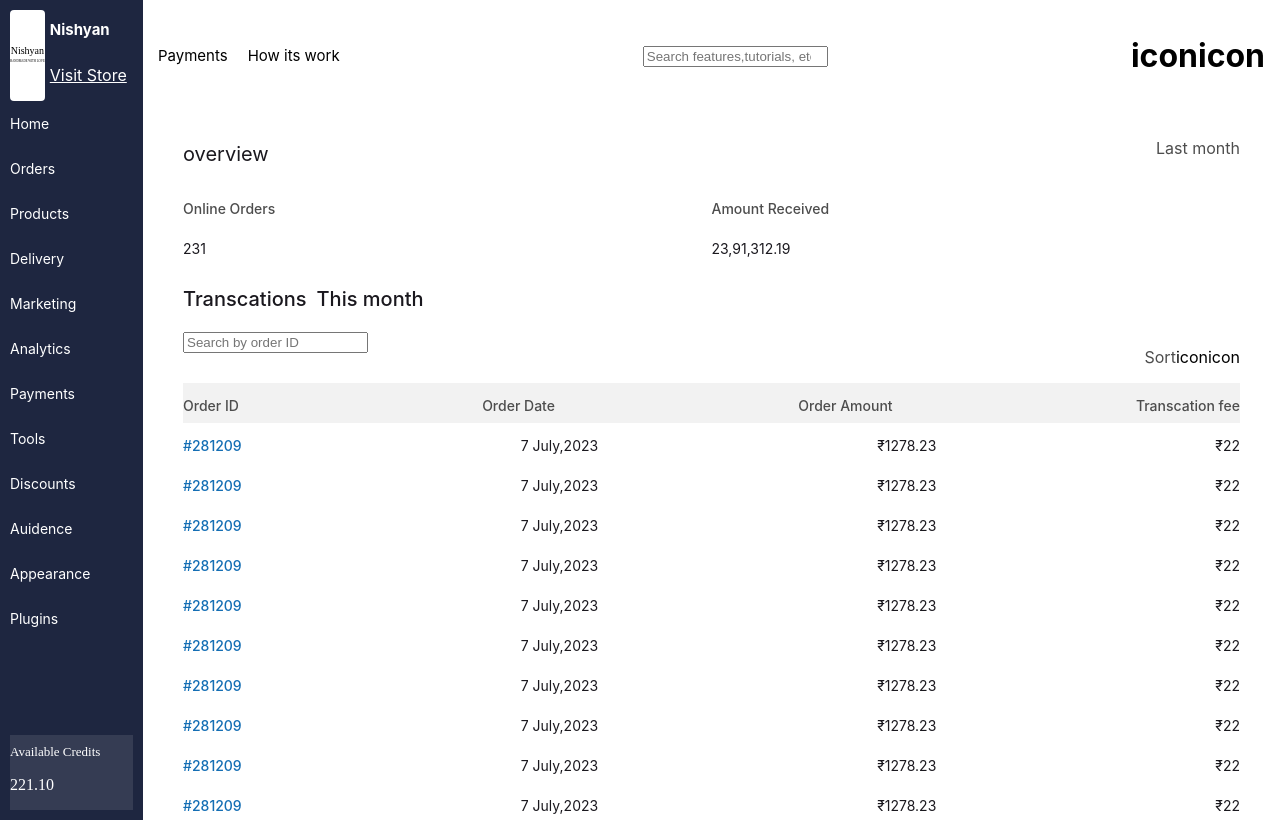
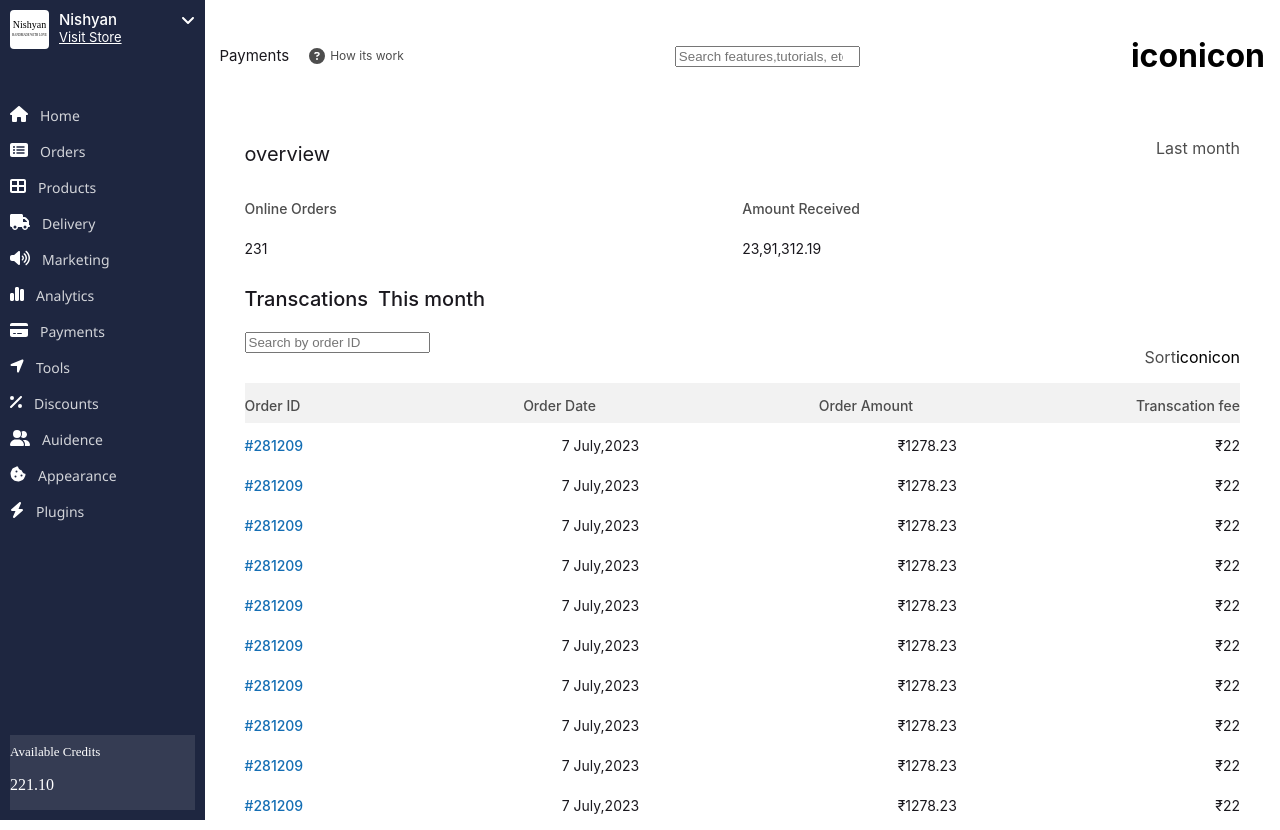
Before and after one commit to Hariprasad81189/PaymentDashboard, a React (Create React App) app: page / in a window 1280 px wide. Built offline with nearby package versions, Linux system fonts and the light colour scheme.

Commit message:
Made changes

```diff
--- a/package.json
+++ b/package.json
@@ -3,6 +3,11 @@
   "version": "0.1.0",
   "private": true,
   "dependencies": {
+    "@fortawesome/fontawesome-svg-core": "^6.5.1",
+    "@fortawesome/free-brands-svg-icons": "^6.5.1",
+    "@fortawesome/free-regular-svg-icons": "^6.5.1",
+    "@fortawesome/free-solid-svg-icons": "^6.5.1",
+    "@fortawesome/react-fontawesome": "^0.2.0",
     "@testing-library/jest-dom": "^5.17.0",
     "@testing-library/react": "^13.4.0",
     "@testing-library/user-event": "^13.5.0",
--- a/src/components/PaymentDashboard/PaymentDashboard.css
+++ b/src/components/PaymentDashboard/PaymentDashboard.css
@@ -2,36 +2,48 @@
     background-size:auto;
     display: flex;
     flex-direction: row;
-    height:100vh;
+    height: 100vh;
     width:100vw;
 
 
 }
 .name {
     color: red;
+    margin-block-start: 0px !important;
+    margin-block-end: 0px !important;
 }
 .navbar{
     background-color:#1E2640;
     background-size:cover;
     padding :10px;
     height: 100%;
-    width:10%;
+    width:15vw;
     display: flex;
     flex-direction: column;
     justify-content: space-between;
 
 }
 
+.navbar-top-con {
+    height: 80%;
+
+}
+
 .image-name-container{
-
+    height: 15%;
     display: flex;
     flex-direction: row;
+    justify-content: space-between;
+}
 
+.image-name-left {
+    display: flex;
+    flex: row;
 }
 .image-container{
     background-size: cover;
-    /* width:39px;
-    height:39px; */
+    width:39px;
+    height:39px;
     border-radius:4px;
     background-color: #FFFFFF;
     color:black;
@@ -50,6 +62,7 @@
 .name-container{
     display: flex;
     flex-direction: column;
+    margin-left: 5px;
     /* height: 39px;
     width: 39px; */
 
@@ -58,19 +71,26 @@
 
 .name{
     color: #FFFFFF;
-    font:500;
+    font-weight:500;
     font-size: 15px;
 
 }
 .visit-store{
+    font-size: 13px;
+    font-weight: 400;
+    line-height: 16px;
     text-decoration:underline;
     color: #FFFFFF;
+    margin-block-start: 0px !important;
+    margin-block-end: 0px !important;
 }
 .down-arrow-icon{
     color: black;
 }
 
 .nav-items{
+    height: 85%;
+    overflow-y: auto;
     display: flex;
     flex-direction: column;
 }
@@ -78,14 +98,20 @@
     display: flex;
     flex-direction: row;
     padding:8px,16px,8px,16px;
+    height: 36px;
+    padding: 8px, 16px, 8px, 16px;
+    border-radius: 4px;
+
 }
 .nav-item-heading{
     color: #FFFFFF;
     font-size: 14px;
-    font: 500;
-    font:inter;
-
-
+    font-weight: 500;
+    font-family: Segoe UI;
+    margin-block-start: 0px !important;
+    margin-block-end: 0px !important;
+    margin-left: 12px;
+    opacity: 80%;
 }
 .amount-container{
     background-color:  #353C53 !important;
@@ -123,7 +149,7 @@
 
 .payment-details{
     background-size: cover;
-    width:90vw;
+    width:85vw;
     height: 100%;
     padding: 15px;
     overflow-y: auto;
@@ -147,12 +173,25 @@
     font-size: 15px;
     font-weight: 400;
     margin-right:20px;
+    color: #1A181E;
+}
 
+/* .horizon-nav-two {
+    position: relative;
 }
+
+.input1 {
+    position: absolute;
+}
+
+.search-icon {
+    position: absolute;
+} */
 .payment-tag{
-    font-size: 15px;
+    font-size: 12px;
     font-weight: 400;
-
+    margin-left: 5px;
+    color: #4D4D4D;
 }
 
 .horizon-nav-three{
--- a/src/components/PaymentDashboard/PaymentDashboard.js
+++ b/src/components/PaymentDashboard/PaymentDashboard.js
@@ -1,85 +1,87 @@
-// import {FontAwesomeIcon} from '@fortawesome/react-fontawesome'
+import { FontAwesomeIcon } from '@fortawesome/react-fontawesome'
+import { faEnvelope, faAngleDown, faBolt, faCircleQuestion, faMagnifyingGlass, faCookieBite, faUserFriends, faHouse, faRectangleList, faTableCellsLarge, faTruck, faVolumeHigh, faChartSimple, faCreditCard, faLocationArrow, faPercentage,    } from '@fortawesome/free-solid-svg-icons'
+
 import './PaymentDashboard.css'
 const PaymentDashboard =() =>{
     return(
         <div className='bg-container'>
 
             <div className="navbar">
-                <div>
+                <div className='navbar-top-con'>
                     <div className='image-name-container'>
+                        <div className='image-name-left'>
                         <div className='image-container'>
                             Nishyan
                             <p className='name-tag'>HANDMADE WITH LOVE</p>
                         </div>
                         <div className='name-container'>
-                            <h1 className='name'>Nishyan</h1>
+                            <p className='name'>Nishyan</p>
                             <p className='visit-store'>Visit Store</p>
                         </div>
-
-                        <div >
-                        {/* <i class="fa-solid fa-angle-down"></i> */}
-
+                        </div>
+                        <div>
+                            <FontAwesomeIcon color='#ffffff' icon={faAngleDown} />
                         </div>
                     </div>
 
                     <div className='nav-items'>
                         <div className='icon-name-container'>
-                        {/* <FontAwesomeIcon icon="fa-solid fa-house" /> */}
+                        <FontAwesomeIcon color='#ffffff' icon={faHouse} />
                         <p className='nav-item-heading'>Home</p>
                         </div>
 
                         <div className='icon-name-container'>
-                        {/* <FontAwesomeIcon icon="fa-solid fa-house" /> */}
+                        <FontAwesomeIcon color='#ffffff' icon={faRectangleList} />
                         <p className='nav-item-heading'>Orders</p>
                         </div>
 
                         <div className='icon-name-container'>
-                        {/* <FontAwesomeIcon icon="fa-solid fa-house" /> */}
+                        <FontAwesomeIcon color='#ffffff' icon={faTableCellsLarge} />
                         <p className='nav-item-heading'>Products</p>
                         </div>
 
                         <div className='icon-name-container'>
-                        {/* <FontAwesomeIcon icon="fa-solid fa-house" /> */}
+                        <FontAwesomeIcon color='#ffffff' icon={faTruck} />
                         <p className='nav-item-heading'>Delivery</p>
                         </div>
 
                         <div className='icon-name-container'>
-                        {/* <FontAwesomeIcon icon="fa-solid fa-house" /> */}
+                        <FontAwesomeIcon color='#ffffff' icon={faVolumeHigh} />
                         <p className='nav-item-heading'>Marketing</p>
                         </div>
 
                         <div className='icon-name-container'>
-                        {/* <FontAwesomeIcon icon="fa-solid fa-house" /> */}
+                        <FontAwesomeIcon color='#ffffff' icon={faChartSimple} />
                         <p className='nav-item-heading'>Analytics</p>
                         </div>
 
                         <div className='icon-name-container'>
-                        {/* <FontAwesomeIcon icon="fa-solid fa-house" /> */}
+                        <FontAwesomeIcon color='#ffffff' icon={faCreditCard} />
                         <p className='nav-item-heading'>Payments</p>
                         </div>
 
                         <div className='icon-name-container'>
-                        {/* <FontAwesomeIcon icon="fa-solid fa-house" /> */}
+                        <FontAwesomeIcon color='#ffffff' icon={faLocationArrow} />
                         <p className='nav-item-heading'>Tools</p>
                         </div>
 
                         <div className='icon-name-container'>
-                        {/* <FontAwesomeIcon icon="fa-solid fa-house" /> */}
+                        <FontAwesomeIcon color='#ffffff' icon={faPercentage} />
                         <p className='nav-item-heading'>Discounts</p>
                         </div>
 
                         <div className='icon-name-container'>
-                        {/* <FontAwesomeIcon icon="fa-solid fa-house" /> */}
+                        <FontAwesomeIcon color='#ffffff' icon={faUserFriends} />
                         <p className='nav-item-heading'>Auidence</p>
                         </div>
 
                         <div className='icon-name-container'>
-                        {/* <FontAwesomeIcon icon="fa-solid fa-house" /> */}
+                        <FontAwesomeIcon color='#ffffff' icon={faCookieBite} />
                         <p className='nav-item-heading'>Appearance</p>
                         </div>
 
                         <div className='icon-name-container'>
-                        {/* <FontAwesomeIcon icon="fa-solid fa-house" /> */}
+                        <FontAwesomeIcon color='#ffffff' icon={faBolt} />
                         <p className='nav-item-heading'>Plugins</p>
                         </div>
 
@@ -107,10 +109,14 @@ const PaymentDashboard =() =>{
                 <div className='horizon-nav'>
                     <div className='horizon-nav-one'>
                         <p className='payment-name'>Payments</p>
+                        <FontAwesomeIcon color='#4D4D4D' icon={faCircleQuestion} />
                         <p className='payment-tag'>How its work</p>
                     </div>
-                    <div className = 'horizon-nav-two'>
-                        <input placeholder="Search features,tutorials, etc." type = "search"/>
+                    <div className='horizon-nav-two'>
+                        {/* <span className='search-icon'>
+                        <FontAwesomeIcon color='#808080' icon={faMagnifyingGlass} />
+                        </span> */}
+                        <input className='input1' placeholder="Search features,tutorials, etc." type = "search"/>
                     </div>
                     <div className="horizon-nav-three">
                         <h1>icon</h1>
--- a/src/index.css
+++ b/src/index.css
@@ -11,3 +11,26 @@ code {
   font-family: source-code-pro, Menlo, Monaco, Consolas, 'Courier New',
     monospace;
 }
+
+
+
+::-webkit-scrollbar {
+  width: 5px;
+  height: 5px;
+  scrollbar-color: lightgray transparent;
+  scrollbar-width: thin;
+}
+
+::-webkit-scrollbar-track {
+  background-color: transparent;
+}
+
+::-webkit-scrollbar-thumb {
+  background-color: lightgray;
+  border-radius: 4px;
+}
+
+::-webkit-scrollbar-thumb:hover {
+  /* background-color:#1A1A1A; */
+  cursor: pointer;
+}
```
Also changed, not shown: 1 other file (tests, documents, lock files or other folders).
